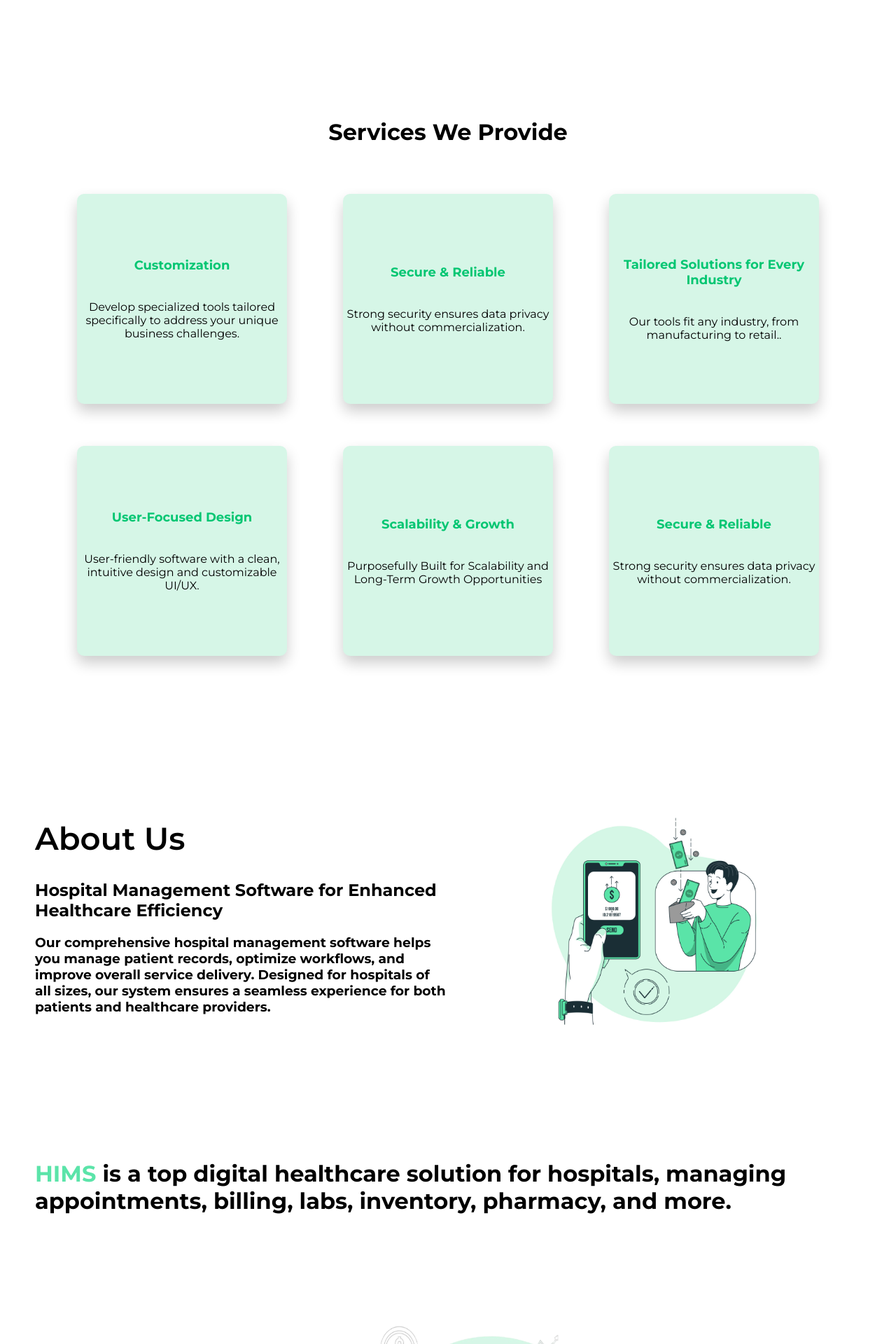
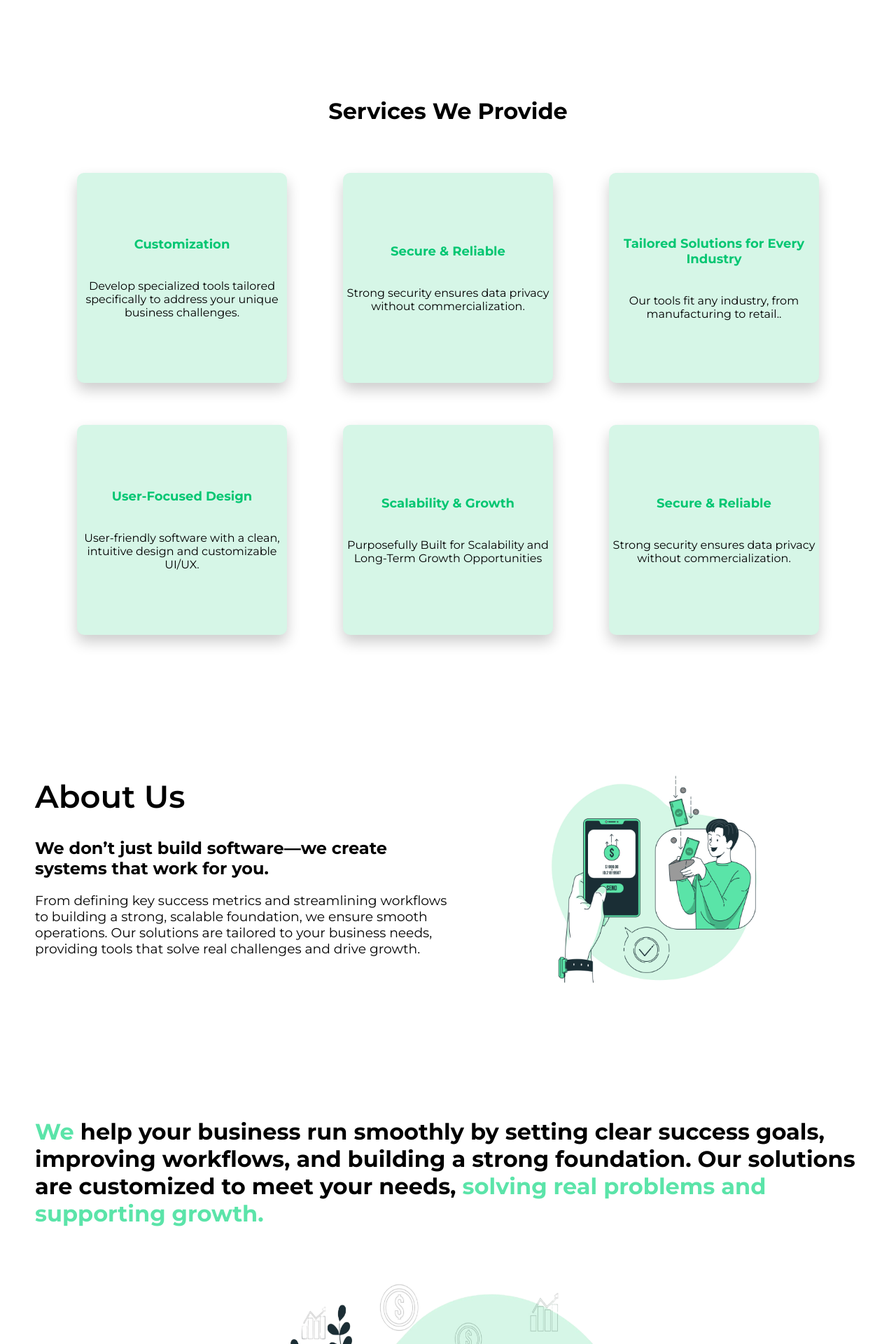
Before and after one commit to aditipatil0315/erp_landing_pg, a React (Vite) app: page / in a window 1280 px wide. Shown: the part 680-2600 px from the top of the page at 70% size. Built offline with nearby package versions, Linux system fonts and the light colour scheme.

Commit message:
final changes

```diff
--- a/src/components/Section_1/Section1.css
+++ b/src/components/Section_1/Section1.css
@@ -106,7 +106,7 @@
   }
 
   .right img {
-    width: 90%;
+    width: 100%;
     max-width: 500px;
   }
 
--- a/src/components/Section_1/Section1.jsx
+++ b/src/components/Section_1/Section1.jsx
@@ -1,6 +1,6 @@
 import React, { useState } from 'react';
 import './Section1.css';
-import img_2 from '../../assets/img_2.png';
+import img_2 from '../../assets/design_img.png';
 
 const Section1 = () => {
   const [menuOpen, setMenuOpen] = useState(false);
--- a/src/components/Section_2/Section2.css
+++ b/src/components/Section_2/Section2.css
@@ -2,7 +2,7 @@
     font-family: Montserrat, sans-serif;
     width: 100%;
     min-height: 100vh;
-    padding: 30px 50px;
+    padding: 0px 50px;
     display: flex;
     flex-direction: column;
     align-items: center;
--- a/src/components/Section_3/Section3.css
+++ b/src/components/Section_3/Section3.css
@@ -38,6 +38,10 @@
     height: 60%;
     width: 100%;
 
+}
+
+.lower h3 {
+    font-weight: 400;
 }
 
 
--- a/src/components/Section_3/Section3.jsx
+++ b/src/components/Section_3/Section3.jsx
@@ -12,8 +12,8 @@
             </div>
 
             <div className="lower">
-                <h2>Hospital Management Software for Enhanced Healthcare Efficiency</h2>
-                <h3>Our comprehensive hospital management software helps you manage patient records, optimize workflows, and improve overall service delivery. Designed for hospitals of all sizes, our system ensures a seamless experience for both patients and healthcare providers.</h3>
+                <h2>We don’t just build software—we create systems that work for you.</h2>
+                <h3>From defining key success metrics and streamlining workflows to building a strong, scalable foundation, we ensure smooth operations. Our solutions are tailored to your business needs, providing tools that solve real challenges and drive growth.</h3>
 
             </div>
 
--- a/src/components/Section_4/Section4.css
+++ b/src/components/Section_4/Section4.css
@@ -60,12 +60,13 @@
     }
 
     .sec4_lower {
-        padding-top: 30px;
+        padding-top: 120px;
         align-items: start;
     }
 
     .sec4_lower img {
-        width: 80%;
+        width: 90%;
+        height: 100%;
     }
 }
 
@@ -79,6 +80,6 @@
 
     .sec4_lower img {
         width: 90%;
-        height: 50%;
+        height: 70%;
     }
 }
--- a/src/components/Section_4/Section4.jsx
+++ b/src/components/Section_4/Section4.jsx
@@ -8,7 +8,7 @@
   return (
     <div className='section4 '>
         <div className="sec4_upper">
-            <h1> <span>HIMS</span> is a top digital healthcare solution for hospitals, managing appointments, billing, labs, inventory, pharmacy, and more.</h1>
+            <h1> <span>We</span>  help your business run smoothly by setting clear success goals, improving workflows, and building a strong foundation. Our solutions are customized to meet your needs, <span>solving real problems and supporting growth.</span></h1>
         </div>
 
         <div className="sec4_lower">
```
